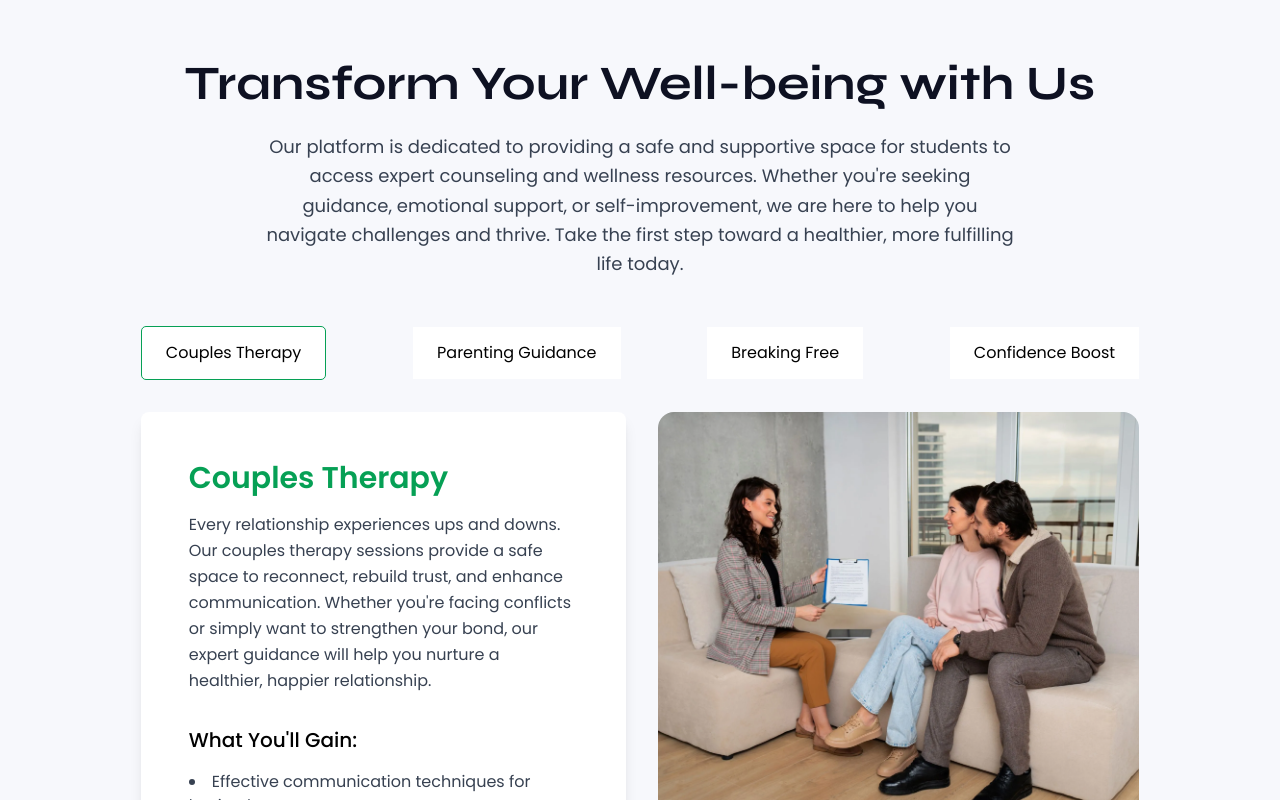
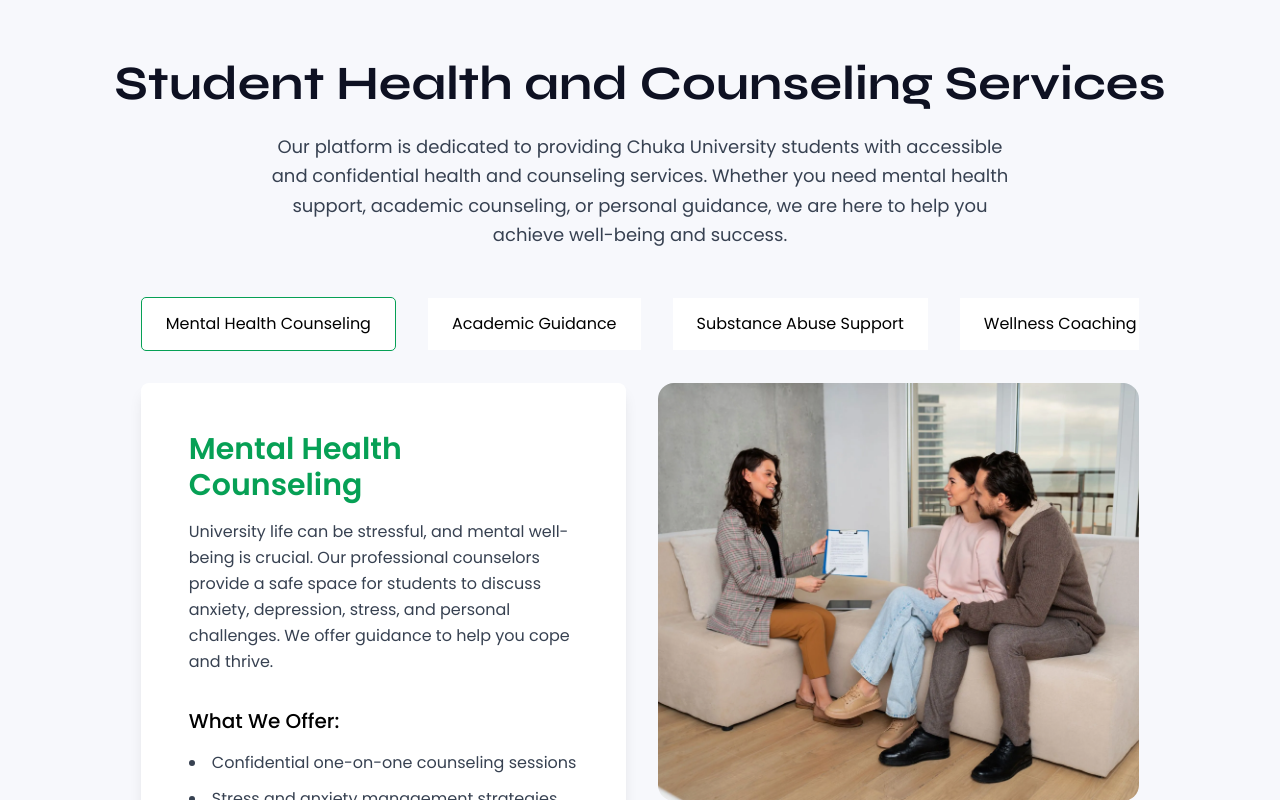
Before and after one commit to Maxmillian-Muiruri/Mind-Leap-Mentall-Wellness-Project, a React (Vite) app: page / in a window 1280 px wide. Shown: the part 820-1620 px from the top of the page. Built offline with nearby package versions, Linux system fonts and the light colour scheme.

Commit message:
update Services component with new descriptions and categories for health and counseling services

```diff
--- a/src/components/Services.jsx
+++ b/src/components/Services.jsx
@@ -11,61 +11,53 @@ const Services = () => {
       <div className="container mx-auto px-4">
         <div className="text-center space-y-6">
           <h2 className="text-5xl font-bold font-secondary text-heroBg">
-            Transform Your Well-being with Us
+            Student Health and Counseling Services
           </h2>
           <p className="md:w-3/5 mx-auto text-lg text-gray-700 leading-relaxed">
-            Our platform is dedicated to providing a safe and supportive space
-            for students to access expert counseling and wellness resources.
-            Whether you're seeking guidance, emotional support, or
-            self-improvement, we are here to help you navigate challenges and
-            thrive. Take the first step toward a healthier, more fulfilling life
-            today.
+            Our platform is dedicated to providing Chuka University students
+            with accessible and confidential health and counseling services.
+            Whether you need mental health support, academic counseling, or
+            personal guidance, we are here to help you achieve well-being and
+            success.
           </p>
         </div>
 
         {/* Service Categories */}
         <div className="py-12 md:w-4/5 mx-auto">
           <Tabs>
-            <TabList className="flex flex-wrap justify-between items-center md:gap-8 gap-4">
-              <Tab>Couples Therapy</Tab>
-              <Tab>Parenting Guidance</Tab>
-              <Tab>Breaking Free</Tab>
-              <Tab>Confidence Boost</Tab>
+            <TabList className="flex flex-nowrap justify-between items-center md:gap-8 gap-4 overflow-auto whitespace-nowrap">
+              <Tab>Mental Health Counseling</Tab>
+              <Tab>Academic Guidance</Tab>
+              <Tab>Substance Abuse Support</Tab>
+              <Tab>Wellness Coaching</Tab>
             </TabList>
 
             <TabPanel>
               <div className="flex flex-col md:flex-row gap-8 mt-8">
                 <div className="md:w-1/2 bg-white rounded-lg p-12 shadow-lg">
                   <h3 className="text-3xl font-semibold text-primary mb-4">
-                    Couples Therapy
+                    Mental Health Counseling
                   </h3>
                   <p className="mb-8 text-gray-700 leading-relaxed">
-                    Every relationship experiences ups and downs. Our couples
-                    therapy sessions provide a safe space to reconnect, rebuild
-                    trust, and enhance communication. Whether you're facing
-                    conflicts or simply want to strengthen your bond, our expert
-                    guidance will help you nurture a healthier, happier
-                    relationship.
+                    University life can be stressful, and mental well-being is
+                    crucial. Our professional counselors provide a safe space
+                    for students to discuss anxiety, depression, stress, and
+                    personal challenges. We offer guidance to help you cope and
+                    thrive.
                   </p>
                   <h4 className="text-xl font-medium text-black mb-4">
-                    What You'll Gain:
+                    What We Offer:
                   </h4>
                   <ul className="list-disc list-inside space-y-3 text-gray-700">
-                    <li>
-                      Effective communication techniques for lasting harmony
-                    </li>
-                    <li>
-                      Conflict resolution strategies to strengthen your bond
-                    </li>
-                    <li>
-                      Deeper emotional connection and mutual understanding
-                    </li>
+                    <li>Confidential one-on-one counseling sessions</li>
+                    <li>Stress and anxiety management strategies</li>
+                    <li>Support for emotional well-being</li>
                   </ul>
                 </div>
                 <div className="md:w-1/2">
                   <img
                     src={servicesImg1}
-                    alt="Couples Therapy"
+                    alt="Mental Health Counseling"
                     className="w-full h-auto rounded-2xl object-cover"
                   />
                 </div>
@@ -76,34 +68,27 @@ const Services = () => {
               <div className="flex flex-col md:flex-row gap-8 mt-8">
                 <div className="md:w-1/2 bg-white rounded-lg p-12 shadow-lg">
                   <h3 className="text-3xl font-semibold text-primary mb-4">
-                    Parenting Guidance
+                    Academic Guidance
                   </h3>
                   <p className="mb-8 text-gray-700 leading-relaxed">
-                    Parenting is both rewarding and challenging. Our sessions
-                    equip you with powerful strategies to nurture your child’s
-                    growth, set healthy boundaries, and build a strong, positive
-                    parent-child relationship. Learn how to handle behavioral
-                    challenges with confidence and create a supportive home
-                    environment.
+                    Struggling with coursework, exams, or time management? Our
+                    academic counseling services help students develop effective
+                    study habits, manage workloads, and navigate academic
+                    challenges to achieve success.
                   </p>
                   <h4 className="text-xl font-medium text-black mb-4">
-                    What You'll Learn:
+                    How We Assist:
                   </h4>
                   <ul className="list-disc list-inside space-y-3 text-gray-700">
-                    <li>Positive discipline techniques for a happier home</li>
-                    <li>
-                      How to foster trust and open communication with your child
-                    </li>
-                    <li>
-                      Effective parenting strategies for every stage of
-                      development
-                    </li>
+                    <li>Personalized academic support</li>
+                    <li>Time management and study techniques</li>
+                    <li>Guidance on career and educational goals</li>
                   </ul>
                 </div>
                 <div className="md:w-1/2">
                   <img
                     src={servicesImg2}
-                    alt="Parenting Guidance"
+                    alt="Academic Guidance"
                     className="w-full h-auto rounded-2xl object-cover"
                   />
                 </div>
@@ -114,30 +99,27 @@ const Services = () => {
               <div className="flex flex-col md:flex-row gap-8 mt-8">
                 <div className="md:w-1/2 bg-white rounded-lg p-12 shadow-lg">
                   <h3 className="text-3xl font-semibold text-primary mb-4">
-                    Breaking Free
+                    Substance Abuse Support
                   </h3>
                   <p className="mb-8 text-gray-700 leading-relaxed">
-                    Feeling stuck can be frustrating and overwhelming, but you
-                    don’t have to navigate it alone. Our counselors help you
-                    uncover what’s holding you back, break free from limiting
-                    beliefs, and take meaningful steps toward your personal and
-                    academic goals.
+                    If you or someone you know is struggling with substance
+                    abuse, our platform provides confidential support and
+                    recovery resources. We help students develop strategies for
+                    overcoming addiction and maintaining a healthy lifestyle.
                   </p>
                   <h4 className="text-xl font-medium text-black mb-4">
-                    How We Help:
+                    Support Available:
                   </h4>
                   <ul className="list-disc list-inside space-y-3 text-gray-700">
-                    <li>
-                      Identify obstacles and create a personalized action plan
-                    </li>
-                    <li>Develop a growth mindset and overcome self-doubt</li>
-                    <li>Build resilience and regain motivation</li>
+                    <li>One-on-one counseling for addiction recovery</li>
+                    <li>Workshops on substance abuse prevention</li>
+                    <li>Peer support groups and resources</li>
                   </ul>
                 </div>
                 <div className="md:w-1/2">
                   <img
                     src={servicesImg3}
-                    alt="Breaking Free"
+                    alt="Substance Abuse Support"
                     className="w-full h-auto rounded-2xl object-cover"
                   />
                 </div>
@@ -148,28 +130,27 @@ const Services = () => {
               <div className="flex flex-col md:flex-row gap-8 mt-8">
                 <div className="md:w-1/2 bg-white rounded-lg p-12 shadow-lg">
                   <h3 className="text-3xl font-semibold text-primary mb-4">
-                    Confidence Boost
+                    Wellness Coaching
                   </h3>
                   <p className="mb-8 text-gray-700 leading-relaxed">
-                    Self-confidence is the key to success in every aspect of
-                    life. Our sessions empower you to silence self-doubt,
-                    embrace your strengths, and step into every situation with
-                    confidence. Develop the mindset and skills needed to thrive
-                    personally, socially, and academically.
+                    Achieve a balanced and healthy lifestyle with our wellness
+                    coaching. We offer personalized advice on fitness,
+                    nutrition, and stress management to help students maintain
+                    their overall well-being.
                   </p>
                   <h4 className="text-xl font-medium text-black mb-4">
-                    What You'll Achieve:
+                    Wellness Services:
                   </h4>
                   <ul className="list-disc list-inside space-y-3 text-gray-700">
-                    <li>Overcome fear of failure and develop self-assurance</li>
-                    <li>Master public speaking and social interactions</li>
-                    <li>Build a strong, positive self-image</li>
+                    <li>Personalized wellness plans</li>
+                    <li>Guidance on stress and self-care</li>
+                    <li>Healthy lifestyle strategies for students</li>
                   </ul>
                 </div>
                 <div className="md:w-1/2">
                   <img
                     src={servicesImg4}
-                    alt="Confidence Boost"
+                    alt="Wellness Coaching"
                     className="w-full h-auto rounded-2xl object-cover"
                   />
                 </div>
```
